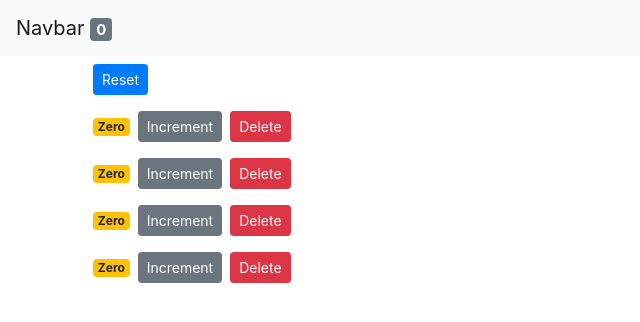
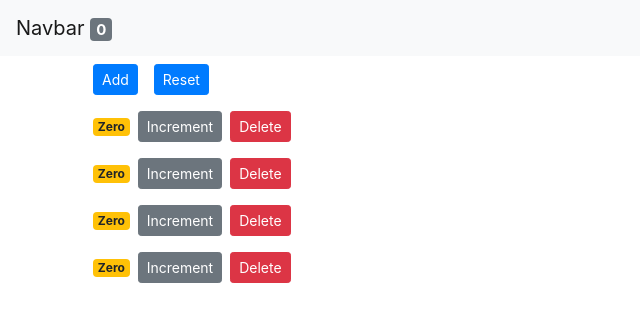
Before and after one commit to hschmidtke/counter-app, a React (Create React App) app: page / in a window 1280 px wide. Shown: the top 322 px of the page, without its empty margins (0-640 px from the left). Built offline with nearby package versions, Linux system fonts and the light colour scheme.

Commit message:
Implemented functionality to add counter components

```diff
--- a/package.json
+++ b/package.json
@@ -6,7 +6,8 @@
     "bootstrap": "^4.1.1",
     "react": "^16.5.2",
     "react-dom": "^16.5.2",
-    "react-scripts": "2.0.4"
+    "react-scripts": "2.0.4",
+    "shortid": "^2.2.13"
   },
   "scripts": {
     "start": "react-scripts start",
--- a/src/App.js
+++ b/src/App.js
@@ -2,25 +2,12 @@ import React, { Component } from "react";
 import Counters from "./components/counters";
 import "./App.css";
 import NavBar from "./components/navbar";
+import { generate } from "shortid";
 
 class App extends Component {
   state = {
-    counters: [
-      { id: 1, value: 0 },
-      { id: 2, value: 0 },
-      { id: 3, value: 0 },
-      { id: 4, value: 0 }
-    ]
+    counters: [{ value: 0 }, { value: 0 }, { value: 0 }, { value: 0 }]
   };
-
-  constructor() {
-    super();
-    console.log("App - Constructor");
-  }
-
-  componentDidMount() {
-    console.log("App - Mounted");
-  }
 
   handleIncrement = counter => {
     const counters = [...this.state.counters];
@@ -28,6 +15,15 @@ class App extends Component {
     counters[index] = { ...counter };
     counters[index].value++;
     this.setState({ counters });
+  };
+
+  handleAdd = () => {
+    const { counters } = this.state;
+    const value = 0;
+    const counter = { value };
+    this.setState({
+      counters: [...counters, counter]
+    });
   };
 
   handleReset = () => {
@@ -38,14 +34,12 @@ class App extends Component {
     this.setState({ counters });
   };
 
-  handleDelete = counterId => {
-    console.log("Event Handler Called", counterId);
-    const counters = this.state.counters.filter(c => c.id !== counterId);
+  handleDelete = counter => {
+    const counters = this.state.counters.filter(c => c !== counter);
     this.setState({ counters: counters });
   };
 
   render() {
-    console.log("App - Rendered");
     return (
       <React.Fragment>
         <NavBar
@@ -54,6 +48,7 @@ class App extends Component {
         <main className="container">
           <Counters
             counters={this.state.counters}
+            onAdd={this.handleAdd}
             onReset={this.handleReset}
             onDelete={this.handleDelete}
             onIncrement={this.handleIncrement}
--- a/src/components/counter.jsx
+++ b/src/components/counter.jsx
@@ -2,14 +2,10 @@ import React, { Component } from "react";
 
 class Counter extends Component {
   componentDidUpdate(prevProps, prevState) {
-    console.log("prevProps", prevProps);
-    console.log("prevState", prevState);
+    // console.log("prevProps", prevProps);
+    // console.log("prevState", prevState);
     if (prevProps.counter.value !== this.props.counter.value) {
     }
-  }
-
-  componentWillUnmount() {
-    console.log("Counter - Unmount");
   }
 
   render() {
@@ -24,7 +20,7 @@ class Counter extends Component {
           Increment
         </button>
         <button
-          onClick={() => this.props.onDelete(this.props.counter.id)}
+          onClick={() => this.props.onDelete(this.props.counter)}
           className="btn btn-danger btn-sm m-2"
         >
           Delete
--- a/src/components/counters.jsx
+++ b/src/components/counters.jsx
@@ -1,19 +1,22 @@
 import React, { Component } from "react";
 import Counter from "./counter";
-
+import {generate} from "shortid";
 class Counters extends Component {
   render() {
-    console.log("Counters - Rendered");
 
-    const { onReset, counters, onDelete, onIncrement } = this.props;
+    const { onAdd, onReset, counters, onDelete, onIncrement } = this.props;
+    console.log('counters', counters)
     return (
       <div>
+        <button className="btn btn-primary btn-sm m-2" onClick={onAdd}>
+          Add
+        </button>
         <button className="btn btn-primary btn-sm m-2" onClick={onReset}>
           Reset
         </button>
         {counters.map(counter => (
           <Counter
-            key={counter.id}
+            key={generate()}
             onDelete={onDelete}
             onIncrement={onIncrement}
             counter={counter}
--- a/src/components/navbar.jsx
+++ b/src/components/navbar.jsx
@@ -2,7 +2,6 @@ import React, { Component } from "react";
 
 // Stateless Functional Component
 const NavBar = ({ totalCounters }) => {
-  console.log("NavBar - Rendered");
   return (
     <nav className="navbar navbar-light bg-light">
       <a className="navbar-brand" href="#">
```
Also changed, not shown: 1 other file (tests, documents, lock files or other folders).
